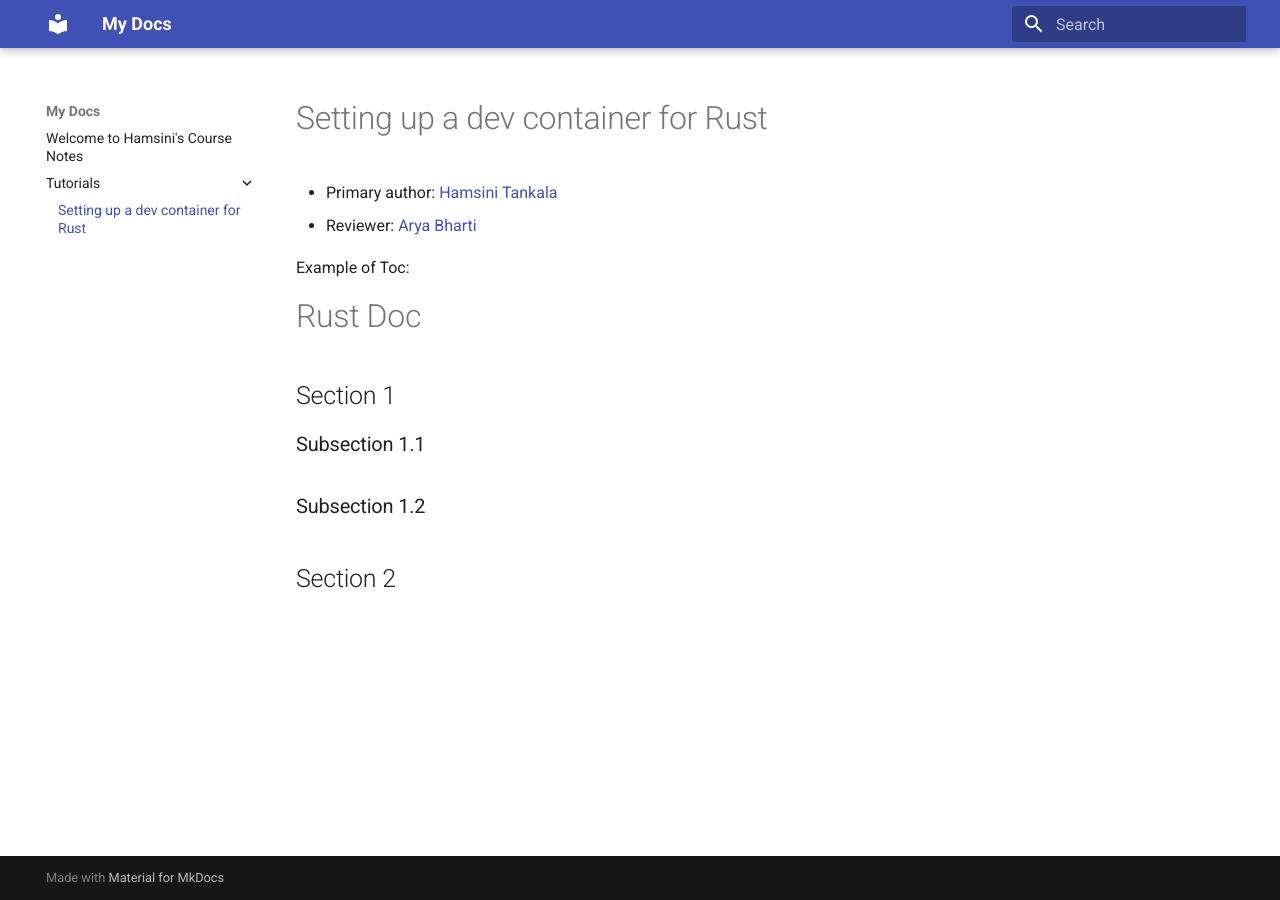
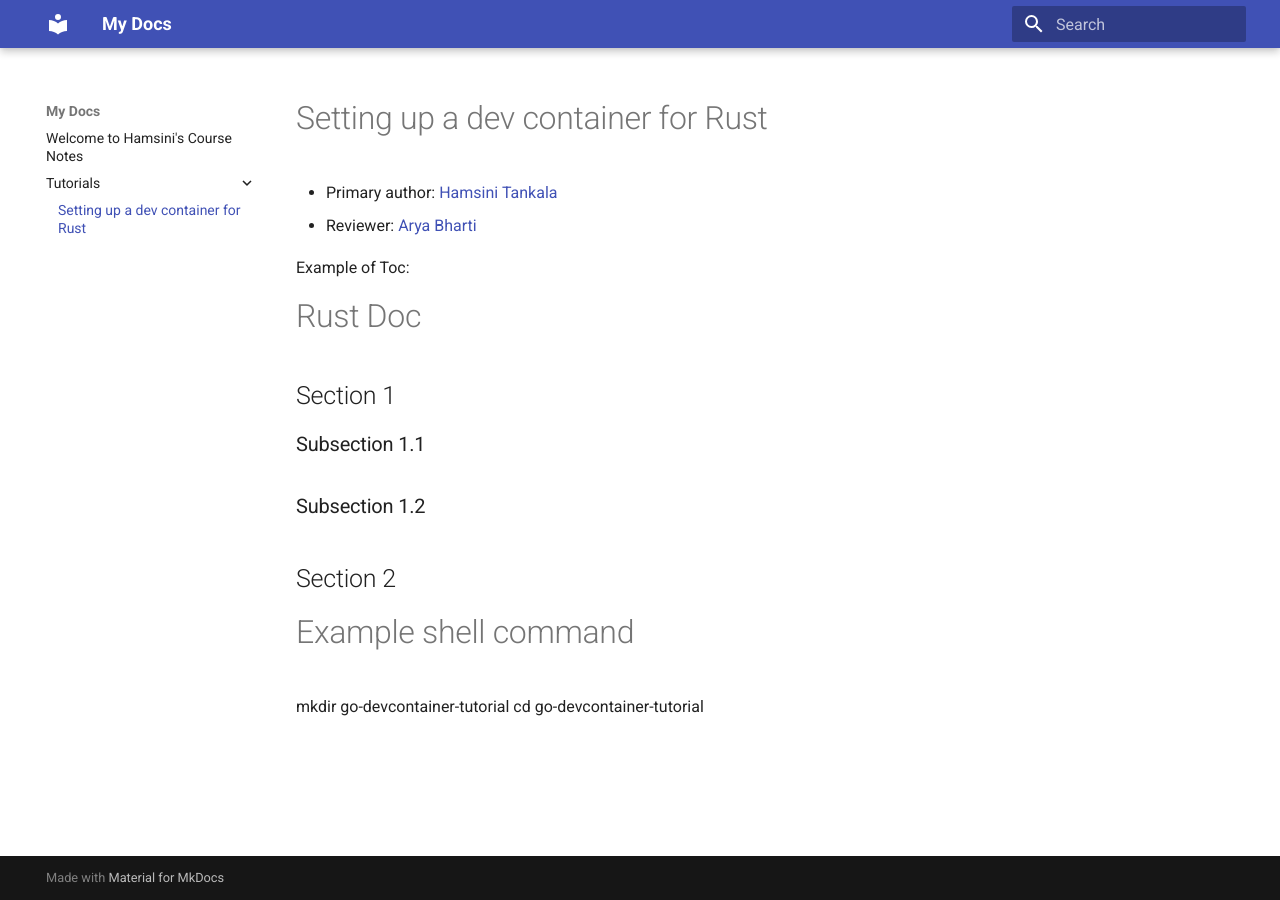
Before and after one commit to htankala/comp423-course-notes, an MkDocs documentation site: the page built from docs/tutorials/rust-setup.md, in a window 1280 px wide. Built offline with MkDocs 1.6.1 and Material for MkDocs 9.7.7, drawn with Linux system fonts in a browser that asks for light colours.

Commit message:
Added extensions

```diff
--- a/docs/tutorials/rust-setup.md
+++ b/docs/tutorials/rust-setup.md
@@ -12,3 +12,7 @@
 ### Subsection 1.2
 
 ## Section 2
+
+# Example shell command
+mkdir go-devcontainer-tutorial
+cd go-devcontainer-tutorial
--- a/mkdocs.yml
+++ b/mkdocs.yml
@@ -3,5 +3,6 @@
   name: material
 
 markdown_extensions:
+- toc
 - codehilite        # Syntax highlighting for code blocks
 - admonition
```
